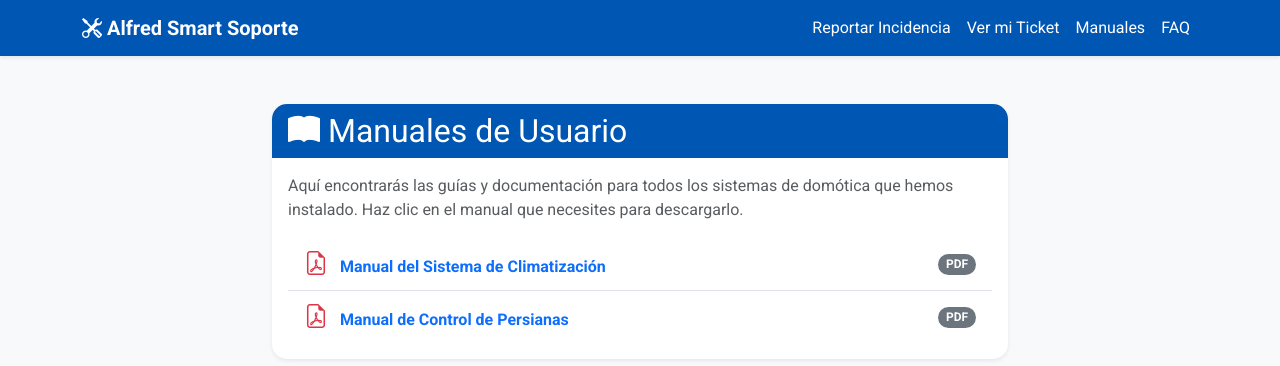
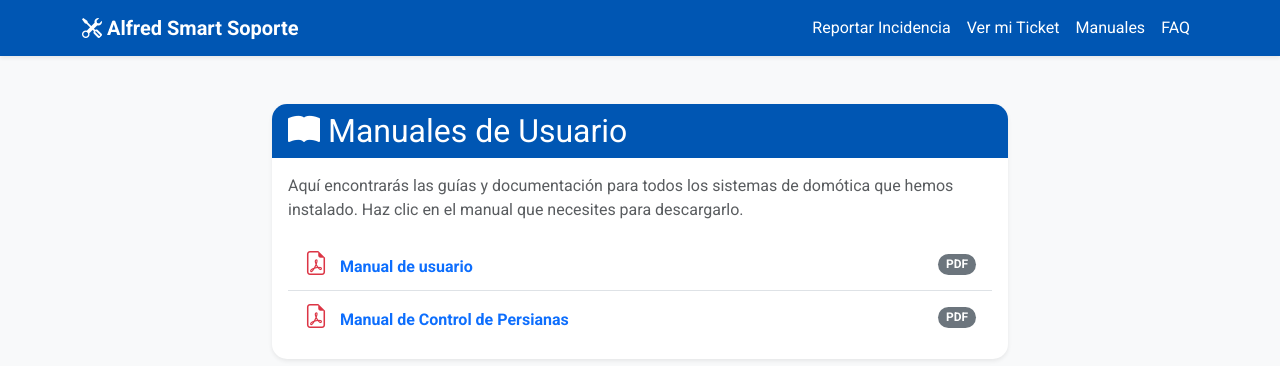
Before and after one commit to davidgarciabmx00-lgtm/soporte-alfred-smart, a website: page manuales.html in a window 1280 px wide. Drawn offline with nearby package versions, Linux system fonts and the light colour scheme.

Commit message:
Update manuales.html

```diff
--- a/manuales.html
+++ b/manuales.html
@@ -43,12 +43,12 @@
                         <p class="text-muted">Aquí encontrarás las guías y documentación para todos los sistemas de domótica que hemos instalado. Haz clic en el manual que necesites para descargarlo.</p>
 
                         <ul class="list-group list-group-flush">
-                            <!-- EJEMPLO: Manual de Climatización -->
+                            <!-- EJEMPLO: Manual de Usuario -->
                             <li class="list-group-item d-flex justify-content-between align-items-center">
                                 <div>
                                     <i class="bi bi-file-earmark-pdf text-danger fs-4 me-2"></i>
                                     <a href="assets/pdfs/Manual Usuario Maranta.pdf" target="_blank" class="fw-semibold text-decoration-none">
-                                        Manual del Sistema de Climatización
+                                        Manual de usuario
                                     </a>
                                 </div>
                                 <span class="badge bg-secondary rounded-pill">PDF</span>
```
